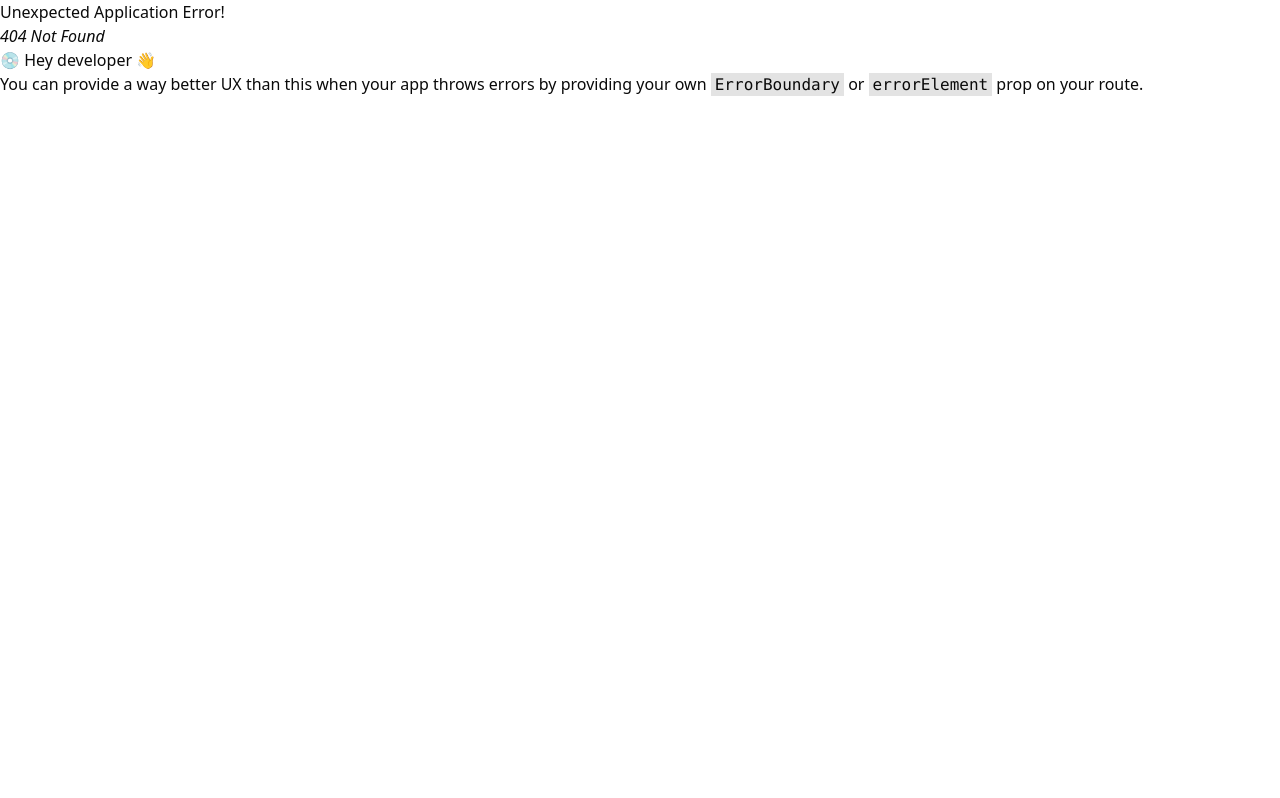
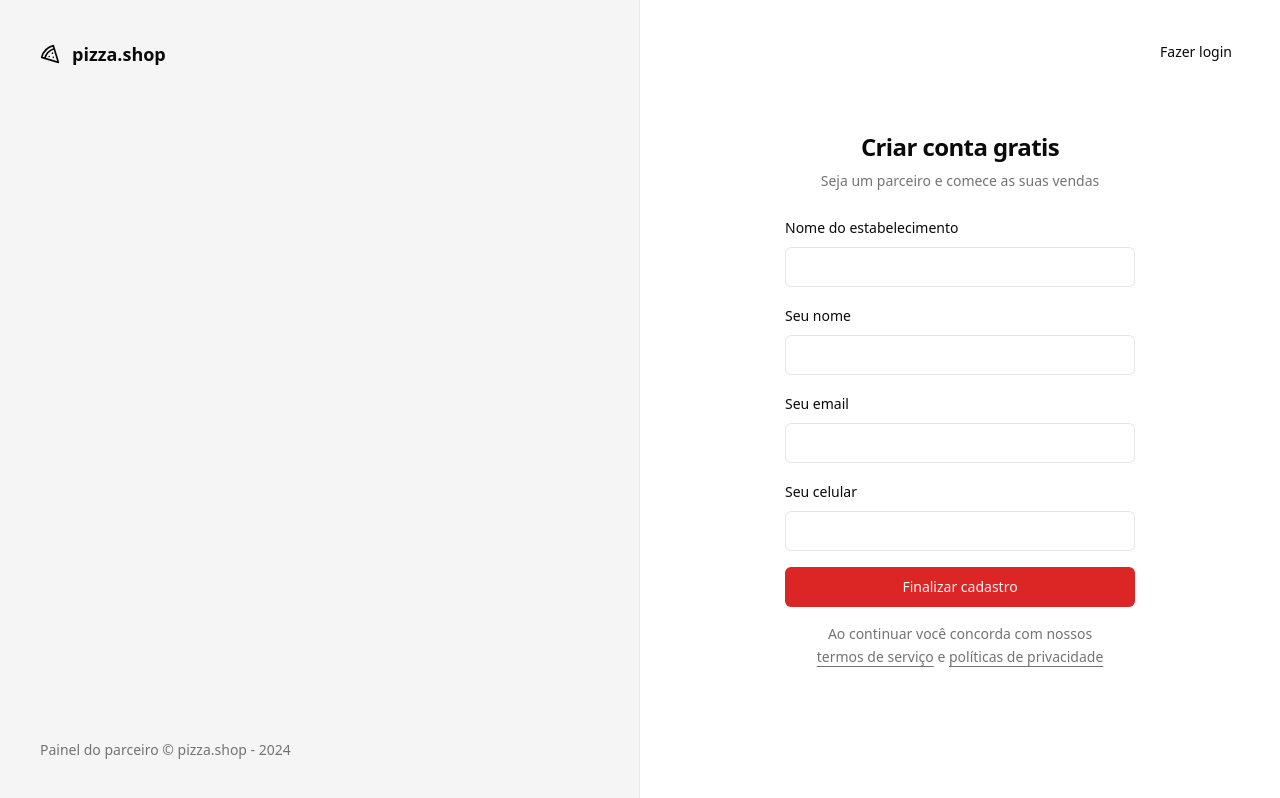
Before and after one commit to AlanRehfeldt/Rocketseat_IgniteReact-04_pizza_shop, a React (Vite) app: page /sign-up in a window 1280 px wide. Before the commit this address had no page. Built offline with nearby package versions, Linux system fonts and the light colour scheme.

Commit message:
pagina cadastro de restaurante

```diff
--- a/src/pages/_layouts/auth.tsx
+++ b/src/pages/_layouts/auth.tsx
@@ -13,7 +13,7 @@
           Painel do parceiro &copy; pizza.shop - {new Date().getFullYear()}
         </footer>
       </div>
-      <div className="flex flex-col items-center justify-center">
+      <div className="relative flex flex-col items-center justify-center">
         <Outlet />
       </div>
     </div>
--- a/src/pages/auth/sign-in.tsx
+++ b/src/pages/auth/sign-in.tsx
@@ -1,5 +1,6 @@
 import { Helmet } from 'react-helmet-async'
 import { useForm } from 'react-hook-form'
+import { Link } from 'react-router-dom'
 import { toast } from 'sonner'
 import { z } from 'zod'
 
@@ -30,7 +31,7 @@
         },
       })
     } catch (e) {
-      toast.error('Ocorreu um erro ao enviar o email.')
+      toast.error('Credencias inválidas.')
     }
   }
 
@@ -38,6 +39,9 @@
     <>
       <Helmet title="Login" />
       <div className="p-8">
+        <Button asChild className="absolute right-8 top-8" variant="ghost">
+          <Link to="/sign-up">Novo estabelecimento</Link>
+        </Button>
         <div className="flex w-[350px] flex-col justify-center gap-6">
           <div className="flex flex-col gap-2 text-center">
             <h1 className="text-2xl font-semibold tracking-tight">
--- /dev/null
+++ b/src/pages/auth/sign-up.tsx
@@ -0,0 +1,106 @@
+import { Helmet } from 'react-helmet-async'
+import { useForm } from 'react-hook-form'
+import { Link, useNavigate } from 'react-router-dom'
+import { toast } from 'sonner'
+import { z } from 'zod'
+
+import { Button } from '@/components/ui/button'
+import { Input } from '@/components/ui/input'
+import { Label } from '@/components/ui/label'
+
+const signUpSchema = z.object({
+  restaurantName: z.string(),
+  managerName: z.string(),
+  phone: z.string(),
+  email: z.string().email(),
+})
+
+type SignUpForm = z.infer<typeof signUpSchema>
+
+export function SignUp() {
+  const navigate = useNavigate()
+
+  const {
+    register,
+    handleSubmit,
+    formState: { isSubmitting },
+  } = useForm<SignUpForm>()
+
+  async function handleSignUp(data: SignUpForm) {
+    try {
+      console.log(data)
+      await new Promise((resolve) => setTimeout(resolve, 2000))
+      toast.success('Restaurante cadastrado com sucesso.', {
+        action: {
+          label: 'Login',
+          onClick: () => navigate('/sign-in'),
+        },
+      })
+    } catch (e) {
+      toast.error('Erro ao cadastrar restaurante.')
+    }
+  }
+
+  return (
+    <>
+      <Helmet title="Cadastro" />
+      <div className="p-8">
+        <Button asChild className="absolute right-8 top-8" variant="ghost">
+          <Link to="/sign-in">Fazer login</Link>
+        </Button>
+        <div className="flex w-[350px] flex-col justify-center gap-6">
+          <div className="flex flex-col gap-2 text-center">
+            <h1 className="text-2xl font-semibold tracking-tight">
+              Criar conta gratis
+            </h1>
+            <p className="text-sm text-muted-foreground">
+              Seja um parceiro e comece as suas vendas
+            </p>
+          </div>
+
+          <form className="space-y-4" onSubmit={handleSubmit(handleSignUp)}>
+            <div className="space-y-2">
+              <Label htmlFor="restaurantName">Nome do estabelecimento</Label>
+              <Input
+                id="restaurantName"
+                type="text"
+                {...register('restaurantName')}
+              />
+            </div>
+            <div className="space-y-2">
+              <Label htmlFor="managerName">Seu nome</Label>
+              <Input
+                id="managerName"
+                type="text"
+                {...register('managerName')}
+              />
+            </div>
+            <div className="space-y-2">
+              <Label htmlFor="email">Seu email</Label>
+              <Input id="email" type="email" {...register('email')} />
+            </div>
+            <div className="space-y-2">
+              <Label htmlFor="phone">Seu celular</Label>
+              <Input id="phone" type="tel" {...register('phone')} />
+            </div>
+
+            <Button disabled={isSubmitting} className="w-full" type="submit">
+              Finalizar cadastro
+            </Button>
+
+            <p className="px-6 text-center text-sm leading-relaxed text-muted-foreground">
+              Ao continuar você concorda com nossos{' '}
+              <a className="underline underline-offset-4" href="">
+                termos de serviço
+              </a>{' '}
+              e{' '}
+              <a className="underline underline-offset-4" href="">
+                políticas de privacidade
+              </a>
+            </p>
+          </form>
+        </div>
+      </div>
+    </>
+  )
+}
```
Also changed, not shown: src/components/ui/button.tsx (+21 -21 lines), src/routes.tsx (+6 -2 lines).
